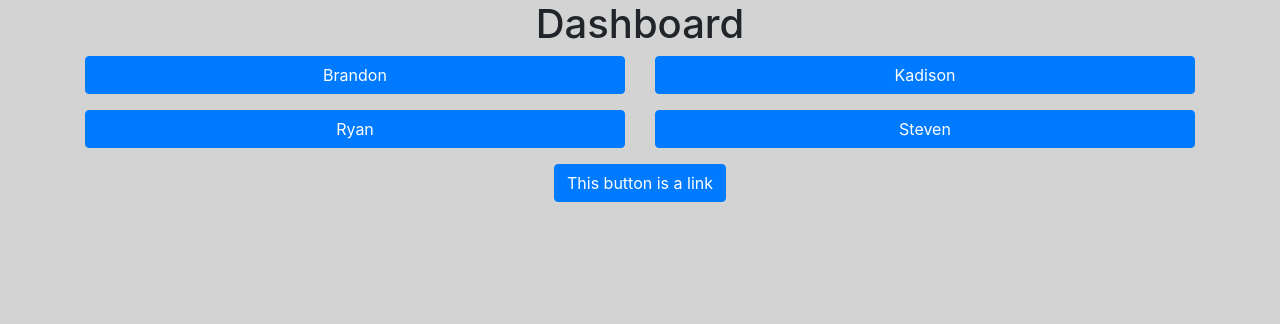
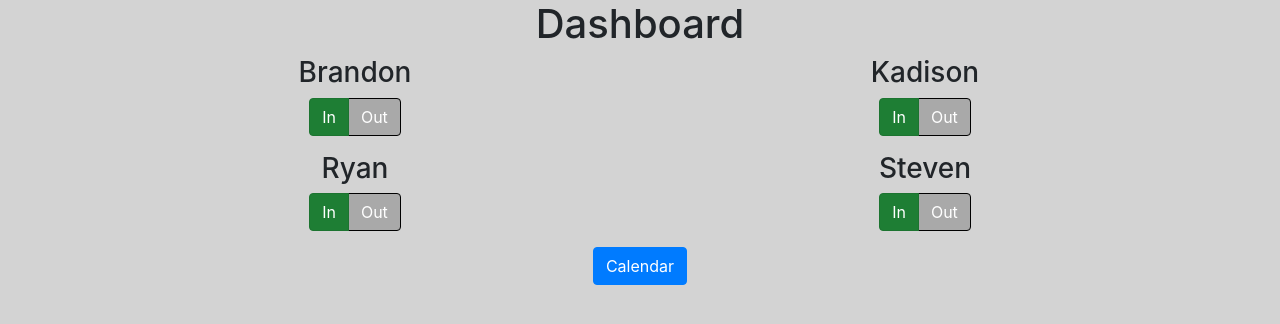
Before and after one commit to ryanfok97/roommate-hub, a React (Create React App) app: page / in a window 1280 px wide. Shown: the top 324 px of the page. Built offline with nearby package versions, Linux system fonts and the light colour scheme.

Commit message:
In/Out toggle buttons

```diff
--- a/public/index.html
+++ b/public/index.html
@@ -2,12 +2,6 @@
 <html lang="en">
   <head>
     <meta charset="utf-8" />
-    <link
-      rel="stylesheet"
-      href="https://maxcdn.bootstrapcdn.com/bootstrap/4.3.1/css/bootstrap.min.css"
-      integrity="sha384-ggOyR0iXCbMQv3Xipma34MD+dH/1fQ784/j6cY/iJTQUOhcWr7x9JvoRxT2MZw1T"
-      crossorigin="anonymous"
-    />
     <link rel="icon" href="%PUBLIC_URL%/favicon.ico" />
     <meta name="viewport" content="width=device-width, initial-scale=1" />
     <meta name="theme-color" content="#000000" />
--- a/src/components/InOutButton.jsx
+++ b/src/components/InOutButton.jsx
@@ -1,13 +1,20 @@
 import React, { Component } from 'react';
 
-import Button from 'react-bootstrap/Button';
+import { ToggleButtonGroup, ToggleButton } from 'react-bootstrap';
 
 class InOutButton extends Component {
     render() {
         return (
-            <Button className='in-out-button'>
-                {this.props.name}
-            </Button>
+            <div>
+                <h3>{this.props.name}</h3>
+                <ToggleButtonGroup
+                    name={this.props.name}
+                    defaultValue={1}
+                >
+                    <ToggleButton value={1} variant='success'>In</ToggleButton>
+                    <ToggleButton value={2} variant='danger'>Out</ToggleButton>
+                </ToggleButtonGroup>
+            </div>
         );
     }
 }
--- a/src/index.css
+++ b/src/index.css
@@ -18,8 +18,9 @@ code {
     text-align: center;
 }
 
-.in-out-button {
-    width: 100%;
+.btn-success, .btn-danger {
+    background-color: darkgray;
+    border-color: black;
 }
 
 .row {
--- a/src/index.js
+++ b/src/index.js
@@ -1,9 +1,9 @@
 import React from 'react';
 import ReactDOM from 'react-dom';
+import 'bootstrap/dist/css/bootstrap.min.css';
 import './index.css';
 import App from './App';
 import * as serviceWorker from './serviceWorker';
-import 'bootstrap/dist/css/bootstrap.min.css';
 
 ReactDOM.render(<App />, document.getElementById('root'));
 
--- a/src/pages/Calendar.jsx
+++ b/src/pages/Calendar.jsx
@@ -17,14 +17,6 @@ class Calendar extends Component {
             // Authorize a client with credentials, then call the Google Calendar API.
             this.authorize(JSON.parse(content), this.listTodaysEvents);
         });
-    }
-
-    render() {
-        return (
-            <div>
-                Calendar
-            </div>
-        );
     }
 
     /**
@@ -103,6 +95,14 @@ class Calendar extends Component {
             }
         });
     }
+
+    render() {
+        return (
+            <div>
+                Calendar
+            </div>
+        );
+    }
 }
 
 export default Calendar;
--- a/src/pages/Dashboard.jsx
+++ b/src/pages/Dashboard.jsx
@@ -32,7 +32,7 @@ class Dashboard extends Component {
                         </Col>
                     </Row>
                 </Container>
-                <Button as={Link} to='/calendar'>This button is a link</Button>
+                <Button as={Link} to='/calendar'>Calendar</Button>
             </div>
         );
     }
```
Also changed, not shown: 1 other file (tests, documents, lock files or other folders).
